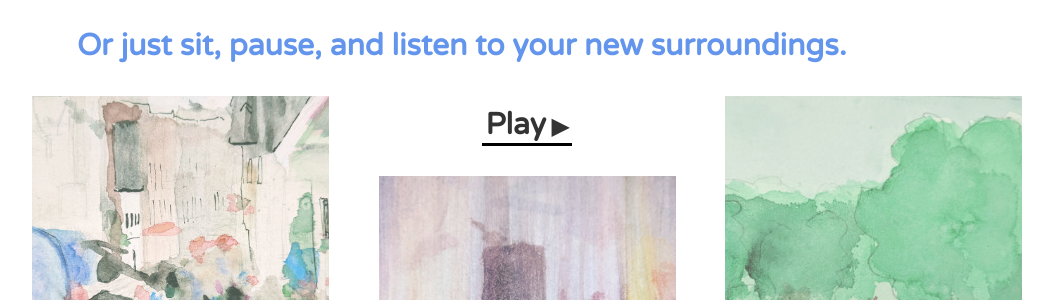
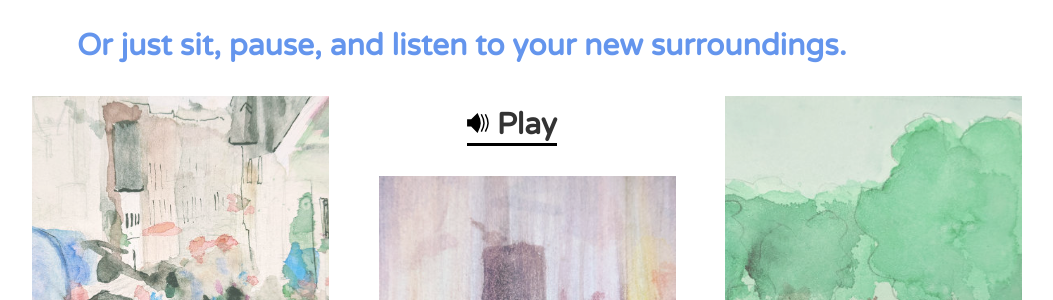
Before and after one commit to whocarescreative/blog, a Jekyll site: the page built from _posts/2019-05-20-creative-travel.md, in a window 1280 px wide. Shown: the part 2904-3204 px from the top of the page, without its empty margins (113-1166 px from the left). Built offline with Jekyll 4.4.1, drawn with Linux system fonts in a browser that asks for light colours.

Commit message:
add new sounds icons

```diff
--- a/_posts/2019-05-20-creative-travel.md
+++ b/_posts/2019-05-20-creative-travel.md
@@ -64,7 +64,22 @@ Catch a glimpse of green, and go to the park. Have a picnic.
 
 
  <div id="sounds">
-    <div data-playing="false" id="sounds--btn">Play</div>
+    <div data-playing="false" id="sounds--btn">
+      <div id="sounds--btn--play">
+        <svg width="22" height="22" viewBox="0 0 103 94" fill="none" xmlns="http://www.w3.org/2000/svg">
+          <path d="M4 60V38V33.5H21L48.5 6C66.3824 39.2583 64.2255 56.9303 48.5 87.5L21 60H4Z" fill="black"/>
+          <path d="M86 87.5C101.726 56.9303 103.882 39.2583 86 6M67 87.5C82.7255 56.9303 84.8824 39.2583 67 6M4 38V60H21L48.5 87.5C64.2255 56.9303 66.3824 39.2583 48.5 6L21 33.5H4V38Z" stroke="black" stroke-width="7"/>
+        </svg>
+        Play
+      </div>
+      <div id="sounds--btn--pause">
+        <svg width="22" height="22" viewBox="0 0 103 94" fill="none" xmlns="http://www.w3.org/2000/svg">
+          <path d="M4 60V38V33.5H21L48.5 6C66.3824 39.2583 64.2255 56.9303 48.5 87.5L21 60H4Z" fill="black"/>
+        </svg>
+        Pause
+      </div>
+    </div>
+
     <div class="sounds--img"></div>
     <div class="sounds--img"></div>
     <div class="sounds--img"></div>
--- a/assets/articles/creative-travel/creative-travel.css
+++ b/assets/articles/creative-travel/creative-travel.css
@@ -136,14 +136,21 @@ hr {
   cursor: pointer;
   font-family: 'Varela Round', Helvetica, sans-serif;
   font-size: 30px;
-    text-align: center;
   position: absolute;
   top:10px;
   margin: 0 auto;
   left:0;right:0;
   font-weight:bold;
+  width: 120px;
+}
+
+#sounds--btn--pause, #sounds--btn--play {
   border-bottom: 3px solid black;
-    width: 90px;
+  display: inline;
+}
+
+#sounds--btn--pause {
+  display: none;
 }
 
 .sounds--img.active {
@@ -169,21 +176,6 @@ hr {
   right:0;
   background-position: right center;
   background-image: url('/assets/articles/creative-travel/img/park.jpg')
-}
-
-
-#sounds--btn:after {
-  content: ' ▶';
-  font-size: 22px;
-}
-
-#sounds--btn.playing:after {
-  content: ' '
-}
-
-.sounds--btn--span {
-  text-decoration: underline;
-  letter-spacing: -1px;
 }
 
 
--- a/assets/articles/creative-travel/sounds.js
+++ b/assets/articles/creative-travel/sounds.js
@@ -1,5 +1,7 @@
 const btn = document.getElementById('sounds--btn');
-const btnSpan = btn.firstChild;
+
+const pauseEl = document.getElementById('sounds--btn--pause');
+const playEl = document.getElementById('sounds--btn--play');
 
 const soundImgs = document.getElementsByClassName('sounds--img');
 const audioElements = sounds.getElementsByClassName('sounds--audio');
@@ -54,16 +56,18 @@ btn.addEventListener('click',  () => {
 
 function play() {
     btn.dataset.playing = 'true';
-    btn.innerText = 'Pause';
+    pauseEl.style.display = 'inline';
+    playEl.style.display = 'none';
+
     audioElement.play();
-    btn.classList.toggle('playing');
     soundImgs[playIndex].classList.toggle('active');
 }
 
 function pause() {
     btn.dataset.playing = 'false';
-    btn.innerText = 'Play';
+    pauseEl.style.display = 'none';
+    playEl.style.display = 'inline';
+
     audioElement.pause();
-    btn.classList.toggle('playing');
     soundImgs[playIndex].classList.toggle('active');
 }
```
Lines whose indentation alone changed are shown as unchanged.
